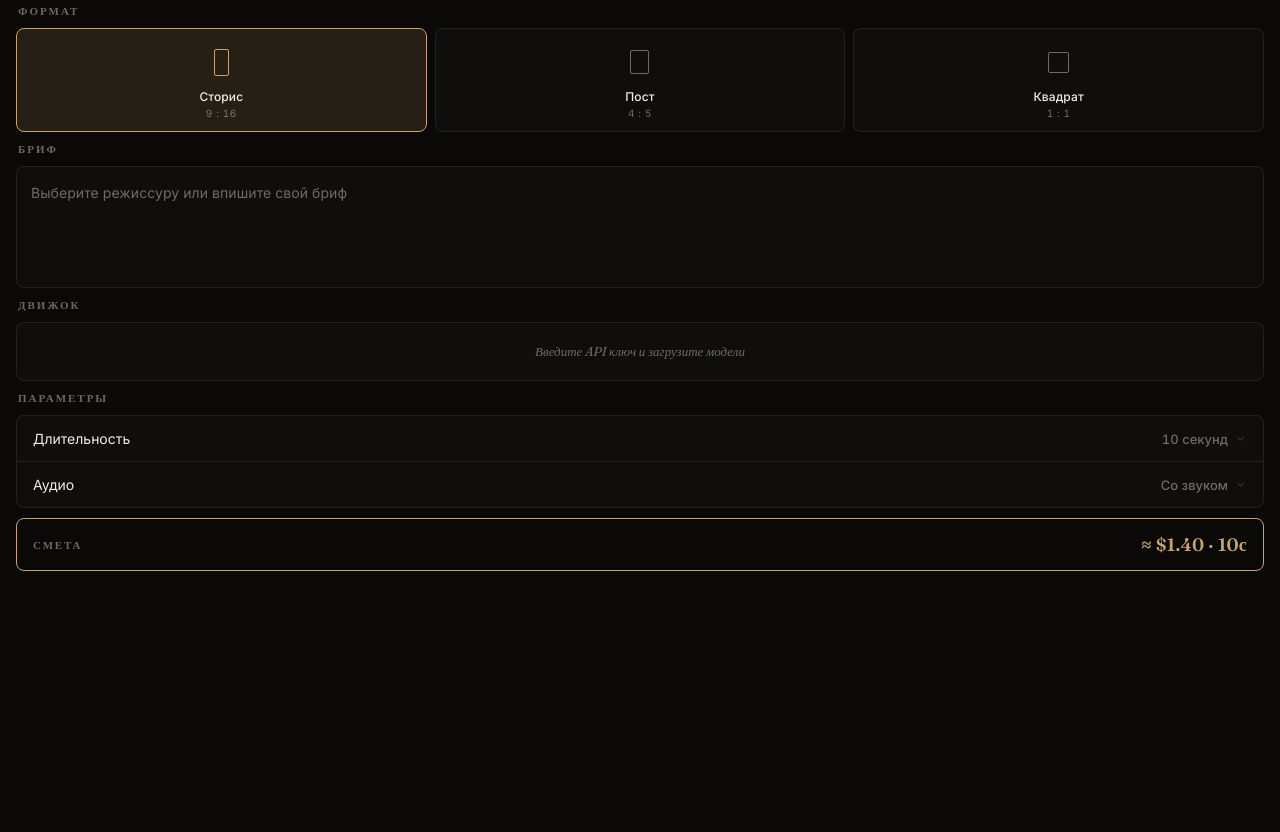
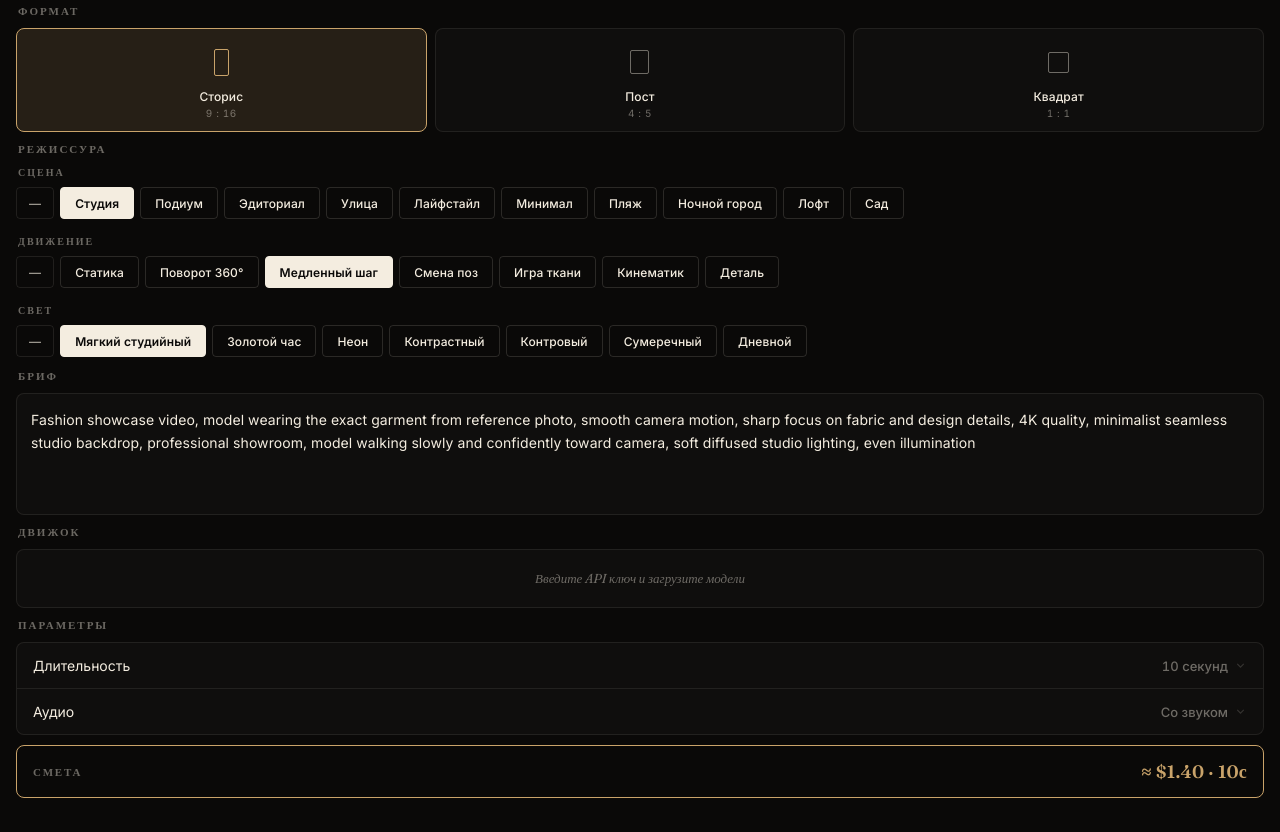
Before and after one commit to V128S/vidAI, a plain HTML site: page index.html in a window 1280 px wide. Shown: the part 1080-1912 px from the top of the page. Before the commit the page ends 1685 px from the top, so only its background shows below. Drawn offline with Linux system fonts and the light colour scheme.

Commit message:
feat: direction (presets) chip rows with auto-compose

```diff
--- a/index.html
+++ b/index.html
@@ -301,6 +301,57 @@ body::before {
   letter-spacing: 0.06em;
   font-variant-numeric: tabular-nums;
 }
+
+/* Direction (presets) */
+.direction-block + .direction-block { margin-top: 14px; }
+.direction-row-label {
+  font-family: 'Fraunces', serif;
+  font-size: 10px;
+  font-weight: 600;
+  letter-spacing: 0.20em;
+  text-transform: uppercase;
+  color: var(--ink-muted);
+  padding: 0 2px;
+  margin-bottom: 8px;
+}
+.chip-row {
+  display: flex;
+  gap: 6px;
+  overflow-x: auto;
+  scroll-snap-type: x mandatory;
+  scrollbar-width: none;
+  padding-bottom: 2px;
+}
+.chip-row::-webkit-scrollbar { display: none; }
+.chip {
+  flex-shrink: 0;
+  scroll-snap-align: start;
+  height: 32px;
+  padding: 0 14px;
+  border-radius: var(--radius-chip);
+  border: 1px solid var(--hairline-2);
+  background: transparent;
+  color: var(--ink);
+  font-family: 'Inter', sans-serif;
+  font-size: 12px;
+  font-weight: 500;
+  cursor: pointer;
+  white-space: nowrap;
+  display: inline-flex;
+  align-items: center;
+  letter-spacing: 0.01em;
+  transition: background 0.25s ease, color 0.25s ease, border-color 0.25s ease;
+  -webkit-tap-highlight-color: transparent;
+}
+.chip:active { opacity: 0.7; }
+.chip.active {
+  background: var(--ink);
+  color: var(--bg);
+  border-color: var(--ink);
+  font-weight: 600;
+}
+.chip[data-id="none"] { padding: 0 12px; opacity: 0.7; }
+.chip[data-id="none"].active { opacity: 1; }
 
 /* Brief (prompt) */
 .prompt-wrap {
@@ -711,6 +762,26 @@ video { width: 100%; display: block; max-height: 440px; object-fit: contain; }
     </div>
   </div>
 
+  <!-- Direction -->
+  <div class="section">
+    <div class="label">РЕЖИССУРА</div>
+
+    <div class="direction-block">
+      <div class="direction-row-label">Сцена</div>
+      <div class="chip-row" id="chipRowScene"></div>
+    </div>
+
+    <div class="direction-block">
+      <div class="direction-row-label">Движение</div>
+      <div class="chip-row" id="chipRowMotion"></div>
+    </div>
+
+    <div class="direction-block">
+      <div class="direction-row-label">Свет</div>
+      <div class="chip-row" id="chipRowLight"></div>
+    </div>
+  </div>
+
   <!-- Brief -->
   <div class="section">
     <div class="label">БРИФ</div>
@@ -919,6 +990,34 @@ function rebuildPrompt() {
   autoResize(ta);
 }
 
+// ══════ UI: CHIPS ══════
+
+function renderChipRow(containerId, items, stateKey) {
+  const c = document.getElementById(containerId);
+  c.innerHTML = '';
+  items.forEach(item => {
+    const el = document.createElement('button');
+    el.type = 'button';
+    el.className = 'chip' + (state[stateKey] === item.id ? ' active' : '');
+    el.dataset.id = item.id;
+    el.textContent = item.label;
+    el.onclick = () => {
+      state[stateKey] = item.id;
+      saveState();
+      c.querySelectorAll('.chip').forEach(x => x.classList.toggle('active', x.dataset.id === item.id));
+      haptic('light');
+      rebuildPrompt();
+    };
+    c.appendChild(el);
+  });
+}
+
+function renderPresets() {
+  renderChipRow('chipRowScene',  SCENES,  'scene');
+  renderChipRow('chipRowMotion', MOTIONS, 'motion');
+  renderChipRow('chipRowLight',  LIGHTS,  'light');
+}
+
 // ══════ RUNTIME (не сохраняется) ══════
 let appPassword = '';
 let models = [];
@@ -982,6 +1081,8 @@ function applyStateToUI() {
     const normalized = ratio === '9:16' || ratio === '4:5' || ratio === '1:1' ? ratio : null;
     c.classList.toggle('active', normalized === state.format);
   });
+  renderPresets();
+  rebuildPrompt();
 }
 
 function haptic(type = 'light') { tg?.HapticFeedback?.impactOccurred(type); }
```
